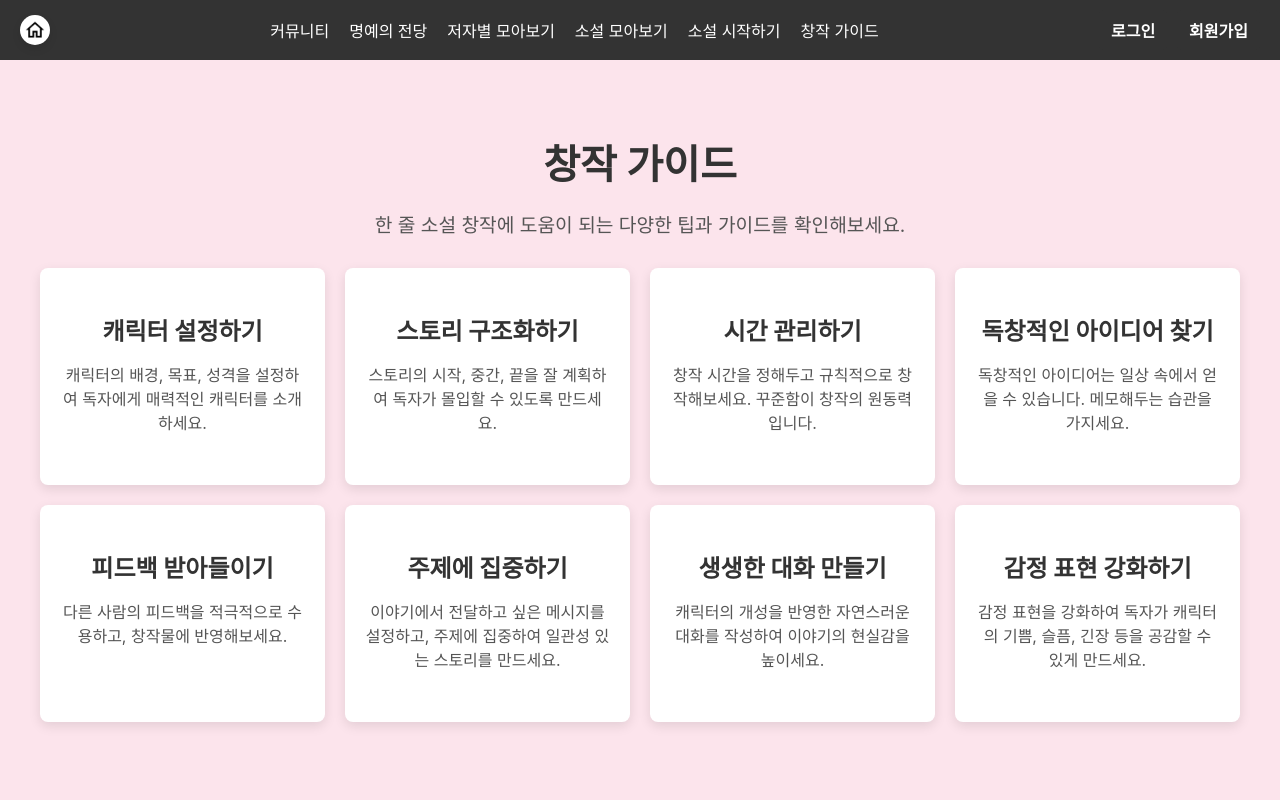
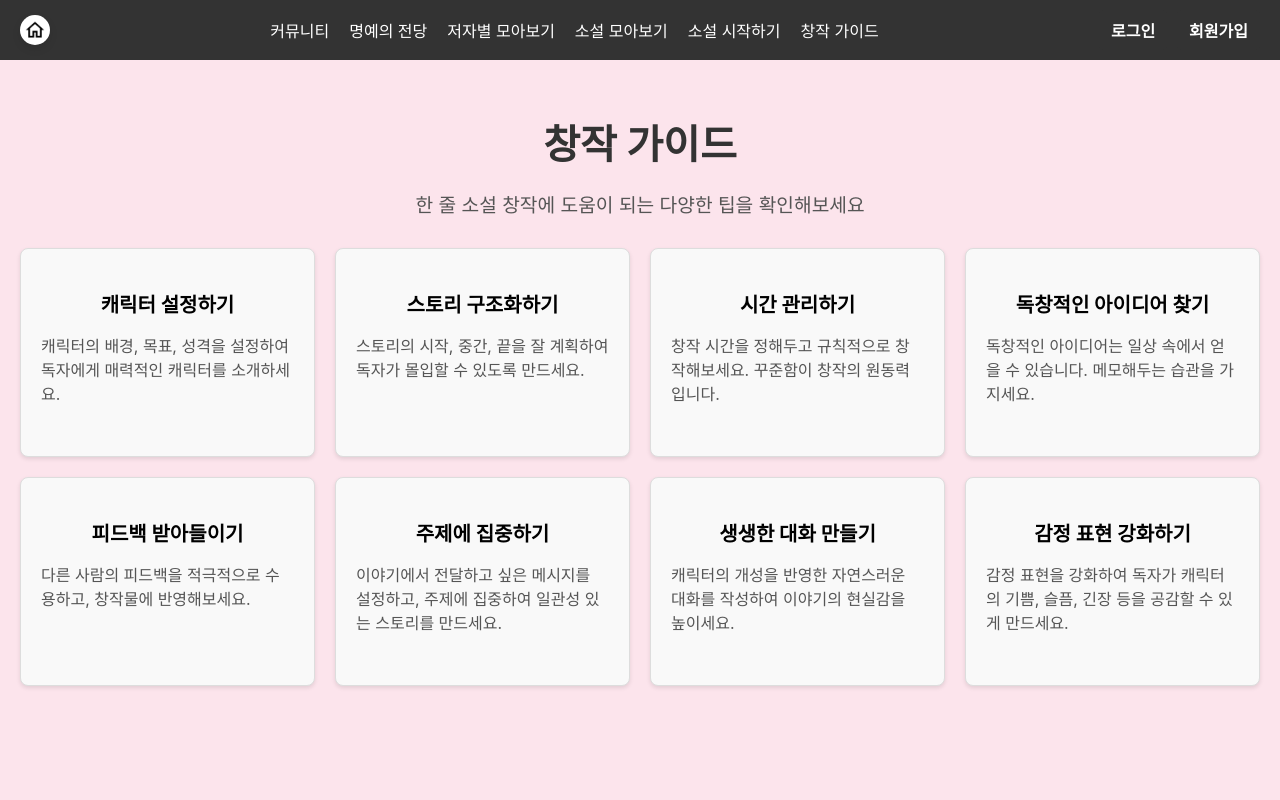
Before and after one commit to React-Catch-CodingPing/Relay_Novel, a React (Create React App) app in the folder relay-noval/: page /writing-guide in a window 1280 px wide. Shown: the top 800 px of the page. Built offline with nearby package versions, Linux system fonts and the light colour scheme; no server answers.

Commit message:
1. WritingGuide.js, WritingGuide.css 간단한 문구 수정, 화면 크기에 상관없이 한 줄에 4개씩 출력되도록 수정 2. HallOfFame.js, HallOfFame.css 유저벌 카드 테두리 추가, 순위 순서 조정 및 강조 표시

```diff
--- a/relay-noval/src/components/NavbarContents/HallOfFame/HallOfFame.css
+++ b/relay-noval/src/components/NavbarContents/HallOfFame/HallOfFame.css
@@ -31,6 +31,7 @@
 
 /* 각 사용자 카드 스타일 */
 .user-card {
+    border: 1px solid #ff99aa;
     background-color: #fff;
     border-radius: 8px;
     box-shadow: 0 4px 8px rgba(0, 0, 0, 0.1);
@@ -55,6 +56,13 @@
     color: #333;
 }
 
+.user-card p:first-of-type {
+    font-weight: bold; /* 순위 텍스트를 두껍게 강조 */
+    font-size: 1rem; /* 다른 텍스트와 같은 크기 유지 */
+    margin-bottom: 8px; /* 아래 텍스트와의 간격 조정 */
+    color: #333; /* 동일한 색상 유지 */
+}
+
 /* 참여 작품 수, 시작 작품 수 텍스트 스타일 */
 .user-card p {
     font-size: 1rem;
--- a/relay-noval/src/components/NavbarContents/HallOfFame/HallOfFame.js
+++ b/relay-noval/src/components/NavbarContents/HallOfFame/HallOfFame.js
@@ -73,9 +73,9 @@ function HallOfFame() {
                             className="user-image"
                         />
                         <h3>{user.name || '익명 사용자'}</h3>
+                        <p>🏅 순위: {user.rank}</p>
                         <p>참여 작품 수: {user.novelsParticipated}</p>
                         <p>시작한 작품 수: {user.novelsStarted}</p>
-                        <p>🏅 순위: {user.rank}</p>
                     </div>
                 ))}
             </div>
--- a/relay-noval/src/components/NavbarContents/WritingGuide/WritingGuide.css
+++ b/relay-noval/src/components/NavbarContents/WritingGuide/WritingGuide.css
@@ -2,9 +2,8 @@
 
 /* 페이지 전체를 감싸는 컨테이너 스타일 */
 .writing-guide-container {
-    padding: 40px;
+    padding: 20px;
     text-align: center;
-    background-color: #fce4ec;
 }
 
 /* 페이지 제목 스타일 */
@@ -24,31 +23,32 @@
 /* 가이드 카드 그리드 레이아웃 */
 .guide-cards {
     display: grid;
-    grid-template-columns: repeat(auto-fit, minmax(250px, 1fr));
-    gap: 20px;
+    grid-template-columns: repeat(4, 1fr); /* 한 줄에 4개 */
+    gap: 20px; /* 카드 간 간격 */
+    margin-top: 20px;
 }
 
 /* 각 가이드 카드 스타일 */
 .guide-card {
-    background-color: #fff;
-    border-radius: 8px;
+    background-color: #f9f9f9; /* 카드 배경색 */
+    border: 1px solid #ddd; /* 카드 테두리 */
+    border-radius: 8px; /* 둥근 모서리 */
     padding: 20px;
-    box-shadow: 0 4px 12px rgba(0, 0, 0, 0.1); /* 카드 그림자 효과 */
-    transition: transform 0.2s ease;
+    box-shadow: 0 2px 4px rgba(0, 0, 0, 0.1); /* 약간의 그림자 */
+    text-align: left;
 }
 
-/* 카드 제목 스타일 */
 .guide-card h3 {
-    font-size: 1.5rem;
-    color: #333;
-    margin-bottom: 10px;
+    text-align: center; /* 제목을 가운데 정렬 */
+    margin-bottom: 10px; /* 제목 아래 여백 */
+    font-size: 20px; /* 적절한 제목 크기 */
+    font-weight: bold; /* 강조된 글꼴 */
 }
 
-/* 카드 설명 텍스트 스타일 */
 .guide-card p {
-    font-size: 1rem;
-    color: #555;
-    line-height: 1.5;
+    text-align: left; /* 설명은 왼쪽 정렬 */
+    font-size: 16px; /* 설명 글자 크기 */
+    line-height: 1.5; /* 줄 간격 */
 }
 
 /* 카드 마우스 오버 시 확대 효과 */
--- a/relay-noval/src/components/NavbarContents/WritingGuide/WritingGuide.js
+++ b/relay-noval/src/components/NavbarContents/WritingGuide/WritingGuide.js
@@ -41,8 +41,8 @@ function WritingGuide() {
 
     return (
         <section className="writing-guide-container">
-            <h1>창작 가이드</h1>
-            <p>한 줄 소설 창작에 도움이 되는 다양한 팁과 가이드를 확인해보세요.</p>
+            <h1>창작 가이드 </h1>
+            <p>한 줄 소설 창작에 도움이 되는 다양한 팁을 확인해보세요</p>
 
             <div className="guide-cards">
                 {guides.map((guide, index) => (
```
